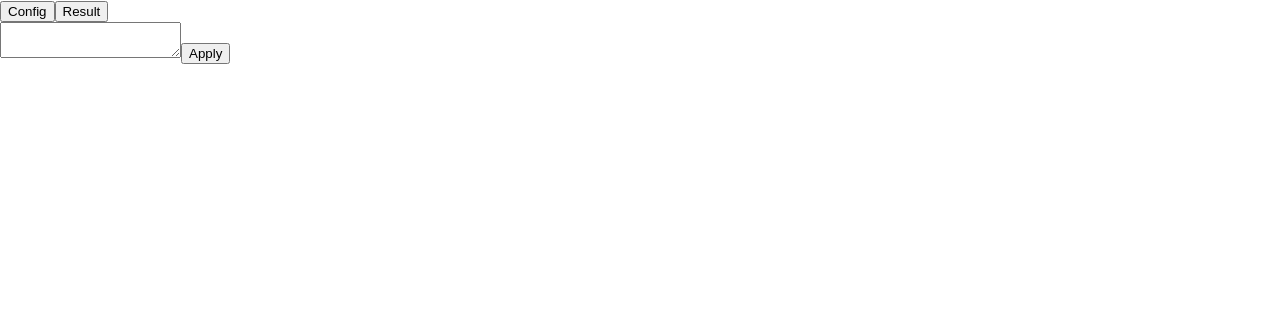
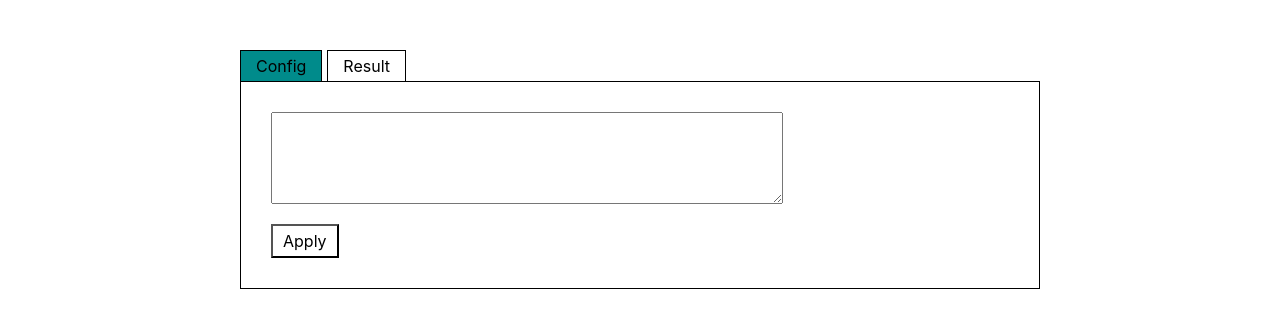
Before and after one commit to alestrunda/form-generator, a React (Create React App) app: page / in a window 1280 px wide. Shown: the top 328 px of the page. Built offline with nearby package versions, Linux system fonts and the light colour scheme.

Commit message:
add FormElementRenderer

```diff
--- a/src/App.css
+++ b/src/App.css
@@ -1,3 +1,43 @@
+.app {
+  max-width: 800px;
+  padding: 50px;
+  margin-left: auto;
+  margin-right: auto;
+}
+
+.app__form {
+  border: 1px solid #000;
+  padding: 30px;
+}
+
+.btn-apply {
+  margin-top: 20px;
+}
+
+.form-row {
+  display: flex;
+  margin-bottom: 15px;
+}
+
+.form-row__label {
+  width: 150px;
+  margin-right: 15px;
+}
+
 .tabs {
   display: flex;
 }
+
+.tabs__btn {
+  border: 1px solid #000;
+  border-bottom: 0;
+  padding: 5px 15px;
+}
+
+.tabs__item {
+  margin-right: 5px;
+}
+
+.tabs__item.active .tabs__btn {
+  background-color: darkcyan;
+}
--- a/src/App.tsx
+++ b/src/App.tsx
@@ -1,5 +1,6 @@
 import { useState } from "react";
 import Config from "./components/Config/Config";
+import FormElementRenderer from "./components/FormElementRenderer/FormElementRenderer";
 import Tabs from "./components/Tabs/Tabs";
 import { FormElement } from "./types";
 
@@ -14,23 +15,29 @@ const App = () => {
   };
 
   const handleConfigApplied = (formElements: FormElement[]) => {
+    console.log(formElements);
     setFormElements(formElements);
     setActiveTab(1);
   };
 
   return (
-    <div>
+    <div className="app">
       <Tabs
         activeIndex={activeTabIndex}
         onChange={handleTabChange}
         tabs={["Config", "Result"]}
       />
-      {activeTabIndex === 0 && (
-        <div>
-          <Config onApplied={handleConfigApplied} />
-        </div>
-      )}
-      {activeTabIndex === 1 && <div>Result</div>}
+      <div className="app__form">
+        {activeTabIndex === 0 && <Config onApplied={handleConfigApplied} />}
+        {activeTabIndex === 1 && (
+          <div>
+            {formElements.map((element, index) => (
+              /* TODO: is it ok to use index as a key, or generate unique id? */
+              <FormElementRenderer key={index} element={element} />
+            ))}
+          </div>
+        )}
+      </div>
     </div>
   );
 };
--- a/src/components/Config/Config.tsx
+++ b/src/components/Config/Config.tsx
@@ -41,7 +41,9 @@ const Config = ({ onApplied }: Props) => {
     <div>
       <textarea onChange={handleConfigChange} value={config} />
       {config && !isValid && <p>The config does not appear to be valid.</p>}
-      <button onClick={handleApplyClick}>Apply</button>
+      <button className="btn-apply" onClick={handleApplyClick}>
+        Apply
+      </button>
     </div>
   );
 };
--- /dev/null
+++ b/src/components/FormElementRenderer/FormElementRenderer.tsx
@@ -0,0 +1,35 @@
+import { FormElement } from "../../types";
+
+const FormElementRenderer = ({ element }: { element: FormElement }) => {
+  if (element.type === "button") {
+    return (
+      <div className="form-row">
+        <button type="button">{element.label}</button>
+      </div>
+    );
+  }
+
+  return (
+    <div className="form-row">
+      <label className="form-row__label">{element.label}</label>
+      {element.type === "checkbox" && (
+        <>
+          <input type="checkbox" checked={element.value === true} />
+        </>
+      )}
+      {element.type === "radio" && (
+        <>
+          <input type="radio" />
+        </>
+      )}
+      {["date", "number", "text"].includes(element.type) && (
+        <input type={element.type} value={element.value?.toString()} />
+      )}
+      {element.type === "textarea" && (
+        <textarea value={element.value?.toString()} />
+      )}
+    </div>
+  );
+};
+
+export default FormElementRenderer;
--- a/src/components/Tabs/Tab.tsx
+++ b/src/components/Tabs/Tab.tsx
@@ -9,7 +9,9 @@ interface Props {
 
 const Tab = ({ children, index, isActive, onChange }: Props) => (
   <li className={classNames({ active: isActive }, "tabs__item")}>
-    <button onClick={() => onChange(index)}>{children}</button>
+    <button className="tabs__btn" onClick={() => onChange(index)} type="button">
+      {children}
+    </button>
   </li>
 );
 
--- a/src/components/Tabs/Tabs.tsx
+++ b/src/components/Tabs/Tabs.tsx
@@ -9,7 +9,12 @@ interface Props {
 const Tabs = ({ activeIndex, onChange, tabs }: Props) => (
   <ul className="tabs">
     {tabs.map((tabTitle, index) => (
-      <Tab index={index} isActive={activeIndex === index} onChange={onChange}>
+      <Tab
+        key={index}
+        index={index}
+        isActive={activeIndex === index}
+        onChange={onChange}
+      >
         {tabTitle}
       </Tab>
     ))}
--- a/src/index.css
+++ b/src/index.css
@@ -7,13 +7,34 @@ body {
   -moz-osx-font-smoothing: grayscale;
 }
 
+button {
+  background-color: transparent;
+  font: inherit;
+  cursor: pointer;
+  padding: 5px 10px;
+}
+
 code {
   font-family: source-code-pro, Menlo, Monaco, Consolas, 'Courier New',
     monospace;
 }
 
+input[type=date],
+input[type=number],
+input[type=text],
+textarea {
+  display: block;
+  width: 100%;
+  max-width: 500px;
+  padding: 5px;
+}
+
 li {
   padding: 0;
+}
+
+textarea {
+  height: 80px;
 }
 
 ul {
--- a/src/types.ts
+++ b/src/types.ts
@@ -1,6 +1,7 @@
 export interface FormElement {
   label: string;
   type: string;
+  value?: string | boolean | number;
 }
 
 export function isFormElement(element: unknown): element is FormElement {
```
